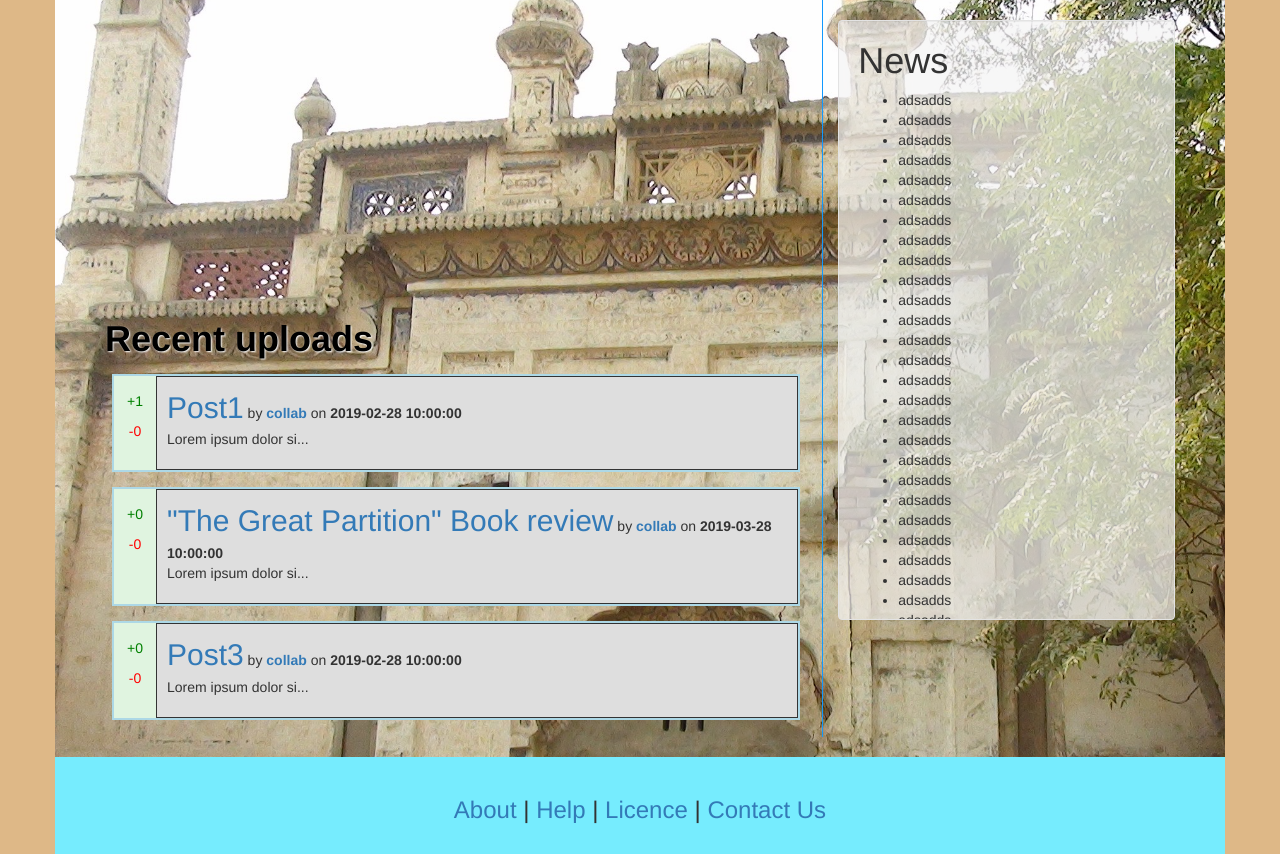
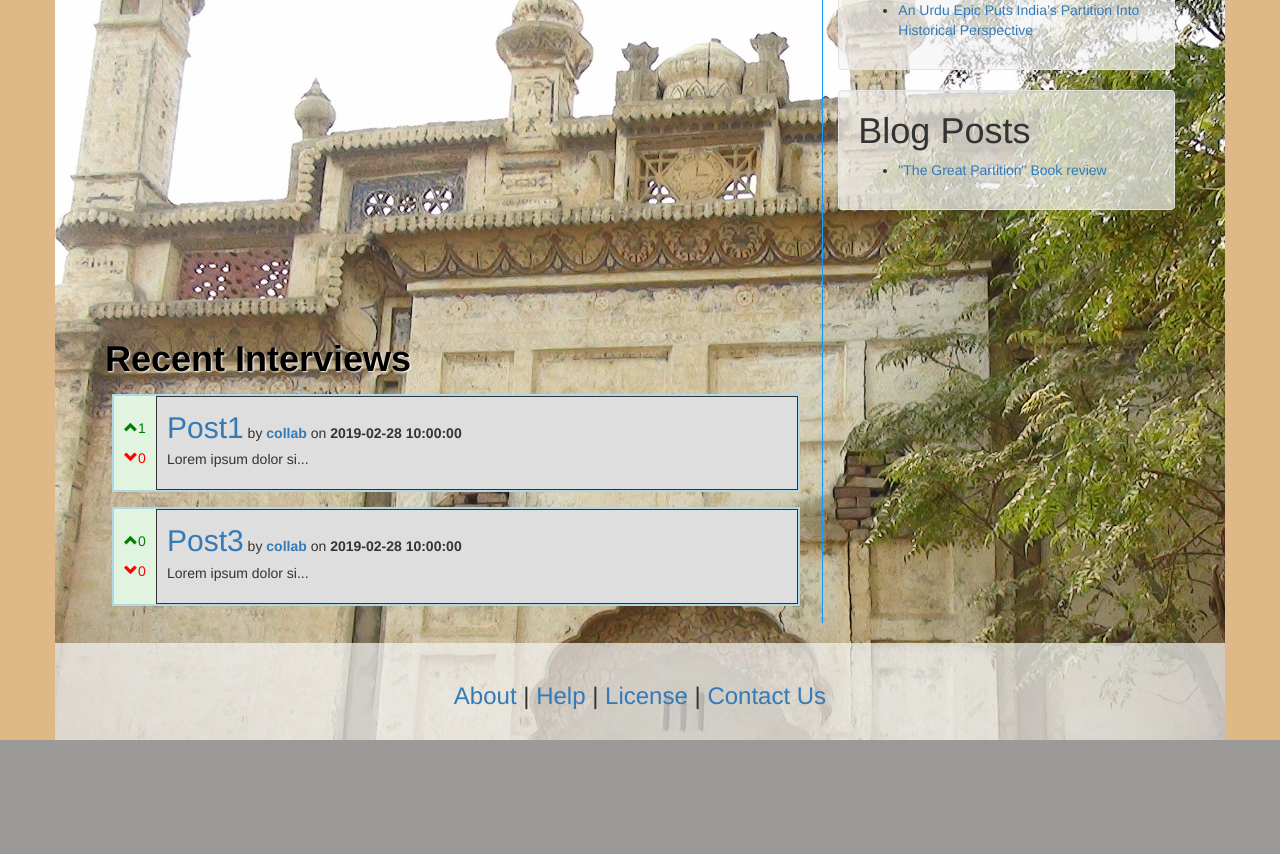
Before and after one commit to kalpitk/Web-Portal-India-Partition, a Flask app: page / in a window 1280 px wide. Shown: the part 453-1307 px from the top of the page. After the commit the page ends 1193 px from the top, so only its background shows below. Run offline with Flask 2, Linux system fonts and the light colour scheme; data comes from the database, SQL or seed files in the repository; both versions use the stored data as it was after the commit; some libraries are stand-ins or nearby versions.

Commit message:
add search bar, upvote, downvote buttons, ui enhancements

```diff
--- a/app.py
+++ b/app.py
@@ -22,11 +22,17 @@ def home():
   res = cursor.fetchall()
 
   cursor.execute("""SELECT post_id,nameofarticle,upvotes,downvotes,content,post_time,
-						     writer_username,migrated FROM post WHERE Is_Approved IS TRUE ORDER BY upvotes""")
+						     writer_username,migrated FROM post WHERE is_approved IS TRUE AND is_blog IS FALSE ORDER BY upvotes""")
   posts = cursor.fetchall()
+
+  cursor.execute("""SELECT post_id,nameofarticle,upvotes,downvotes,content,post_time,
+						     writer_username,migrated FROM post WHERE is_approved IS TRUE AND is_blog IS TRUE ORDER BY upvotes""")
+  posts1 = cursor.fetchall()
+
   posts.reverse()
+  posts1.reverse()
 
-  return render_template('home.html', res = res, posts = posts)
+  return render_template('home.html', res = res, posts = posts, posts1 = posts1)
 
 @app.route("/sign_up_page", methods = ['POST', 'GET'])
 def sign_up_page():
@@ -43,7 +49,23 @@ def approve_post():
     return str(False)
   success = True
   try:
-    cursor.execute("UPDATE post SET Is_Approved=TRUE WHERE post_id=%s;",(post_id,))
+    cursor.execute("UPDATE post SET is_approved is TRUE WHERE post_id=%s;",(post_id,))
+    mydb.commit()
+  except:
+    success = False
+  return str(success)
+
+@app.route("/vote_post", methods = ['POST', 'GET'])
+def vote_post():
+  vote = request.form.get('vote')
+  post_id = request.form.get('post_id')
+  success = True
+
+  try:
+    if vote == '1':
+      cursor.execute("UPDATE post SET upvotes = upvotes + 1 WHERE post_id=%s;",(post_id,))
+    else:
+      cursor.execute("UPDATE post SET downvotes = downvotes + 1 WHERE post_id=%s;",(post_id,))
     mydb.commit()
   except:
     success = False
@@ -51,12 +73,12 @@ def approve_post():
 
 @app.route('/profile/<user>')
 def profile(user=None):
-  cursor.execute("""SELECT username,name,email_id,Is_moderator,Is_admin,contributions FROM user WHERE username = %s""", (user,))
+  cursor.execute("""SELECT username,name,email_id,is_moderator,is_admin,contributions FROM user WHERE username = %s""", (user,))
   res = cursor.fetchall()
   if len(res) == 0:
     return redirect(url_for('lost'))
 
-  cursor.execute("""SELECT post_id,nameofarticle FROM post WHERE writer_username = %s AND Is_Approved IS TRUE""", (user,))
+  cursor.execute("""SELECT post_id,nameofarticle FROM post WHERE writer_username = %s AND is_approved IS TRUE""", (user,))
   post = cursor.fetchall()
   return render_template('user.html',user=res,post=post)
 
@@ -68,7 +90,7 @@ def post(post_id):
 		user = session.get('username')
 
   cursor.execute("""SELECT post_id,nameofarticle,upvotes,downvotes,content,video_link,post_time,
-                  writer_username,approver_username,migrated,Is_Approved FROM post WHERE post_id = %s""", (post_id,))
+                  writer_username,approver_username,migrated,is_approved FROM post WHERE post_id = %s""", (post_id,))
   post_data = cursor.fetchall()
 
   if not post_data[0][9] and not session.get('moderator') and user != post_data[0][7]:
@@ -118,7 +140,7 @@ def deletecomment(post_id,comment_id):
 @app.route('/top_posts')
 def top_posts():
   cursor.execute("""SELECT post_id,nameofarticle,upvotes,downvotes,content,post_time,
-						     writer_username,migrated FROM post WHERE Is_Approved IS TRUE ORDER BY upvotes""")
+						     writer_username,migrated FROM post WHERE is_approved IS TRUE AND is_blog IS FALSE ORDER BY upvotes""")
   res = cursor.fetchall()
   res.reverse()
   return render_template('post_list.html', posts=res)
@@ -126,12 +148,12 @@ def top_posts():
 @app.route('/search_post')
 def search_post():
   query = request.args.get('query')
-  if 'query' not in request.args:
+  if 'query' not in request.args or '%' in query:
     query = ''
   query = '%' + query + '%'
-  print query
+
   cursor.execute("""SELECT post_id,nameofarticle,upvotes,downvotes,content,post_time,
-						     writer_username,migrated FROM post WHERE Is_Approved IS TRUE AND nameofarticle
+						     writer_username,migrated FROM post WHERE is_approved IS TRUE AND nameofarticle
                  LIKE %s ORDER BY upvotes""", (query,))
   res = cursor.fetchall()
   res.reverse()
@@ -146,21 +168,21 @@ def post_list():
 
   if src_lat == None and src_lng == None and dest_lat == None and dest_lng == None:
     cursor.execute("""SELECT post_id,nameofarticle,upvotes,downvotes,content,post_time,
-						     writer_username,migrated FROM post WHERE Is_Approved IS TRUE""")
+						     writer_username,migrated FROM post WHERE is_approved IS TRUE AND is_blog IS FALSE""")
   elif src_lat != None and src_lng != None and dest_lat == None and dest_lng == None:
     cursor.execute("""SELECT post_id,nameofarticle,upvotes,downvotes,content,post_time,
 						        writer_username,migrated FROM post INNER JOIN migration
-                    ON migrated = mig_id WHERE Is_Approved IS TRUE AND ((src_lat LIKE %s And src_lng LIKE %s) OR
+                    ON migrated = mig_id WHERE is_approved IS TRUE AND is_blog IS FALSE AND ((src_lat LIKE %s And src_lng LIKE %s) OR
                     (dest_lat LIKE %s And dest_lng LIKE %s))""", (src_lat, src_lng,src_lat, src_lng,))
   elif src_lat == None and src_lng == None and dest_lat != None and dest_lng != None:
     cursor.execute("""SELECT post_id,nameofarticle,upvotes,downvotes,content,post_time,
 						       writer_username,migrated FROM post INNER JOIN migration
-                   ON migrated = mig_id WHERE Is_Approved IS TRUE AND ((src_lat LIKE %s And src_lng LIKE %s) OR
+                   ON migrated = mig_id WHERE is_approved IS TRUE AND is_blog IS FALSE AND ((src_lat LIKE %s And src_lng LIKE %s) OR
                    (dest_lat LIKE %s And dest_lng LIKE %s))""", (dest_lat, dest_lng,dest_lat, dest_lng,))
   elif src_lat != None and src_lng != None and dest_lat != None and dest_lng != None:
     cursor.execute("""SELECT post_id,nameofarticle,upvotes,downvotes,content,post_time,
 						       writer_username,migrated FROM post INNER JOIN migration
-                   ON migrated = mig_id WHERE Is_Approved IS TRUE AND src_lat LIKE %s
+                   ON migrated = mig_id WHERE is_approved IS TRUE AND is_blog IS FALSE AND src_lat LIKE %s
                    And src_lng LIKE %s AND dest_lat LIKE %s And dest_lng LIKE %s""", (src_lat,src_lng,dest_lat, dest_lng,))
   else:
     return redirect(url_for('lost'))
@@ -175,9 +197,9 @@ def dashboard():
     return redirect(url_for('lost'))
   user = session.get('username')
   cursor.execute("""SELECT post_id,nameofarticle,upvotes,downvotes,content,post_time,
-		                writer_username,migrated,Is_Approved FROM post WHERE writer_username = %s""", (user,))
+		                writer_username,migrated,is_approved FROM post WHERE writer_username = %s""", (user,))
   posted_list = cursor.fetchall()
-  cursor.execute("""SELECT Is_Moderator,Is_Admin FROM user WHERE username = %s""", (user,))
+  cursor.execute("""SELECT is_moderator,is_admin FROM user WHERE username = %s""", (user,))
   me = cursor.fetchall()
 
   if not me[0][0] and not me[0][1]:
@@ -185,22 +207,22 @@ def dashboard():
   if me[0][0] :
 		cursor.execute("""SELECT post_id,nameofarticle,upvotes,downvotes,content,post_time,
 						writer_username,migrated FROM post
-						WHERE Is_Approved= FALSE""")
+						WHERE is_approved IS FALSE""")
 		unapproved_list= cursor.fetchall()
 		if not me[0][1]:
 			return render_template('dashboard.html', data=posted_list, user=user,
 							unapproved_list=unapproved_list, ismod=True, isadmin=False)
 		else:
 			cursor.execute("""SELECT username,name,email_id,contributions FROM user
-					 WHERE Is_Moderator = TRUE AND Is_Admin= FALSE""")
+					 WHERE is_moderator IS TRUE AND is_admin IS FALSE""")
 			moderators_list=cursor.fetchall()
 			return render_template('dashboard.html', data=posted_list, user=user,
 					unapproved_list=unapproved_list, mods=moderators_list, ismod=True, isadmin=True)
 
-@app.route('/dashboard/delmod/<username>')
+@app.route('/dashboard/delmod/<username>', methods=['POST'])
 def removeMod(username):
 	if session.get('admin'):
-		cursor.execute("""UPDATE user SET Is_Moderator=FALSE WHERE username=%s""", (username,))
+		cursor.execute("""UPDATE user SET is_moderator IS FALSE WHERE username=%s""", (username,))
 		mydb.commit()
 	return redirect(url_for('dashboard'))
 
@@ -248,7 +270,7 @@ def sign_up():
 def login():
   username = request.form['username']
   password = hashlib.md5(request.form['password'].encode()).hexdigest()
-  cursor.execute("""SELECT username, password, email_id, Is_Moderator, Is_Admin, contributions FROM user WHERE username = %s""", (username,))
+  cursor.execute("""SELECT username, password, email_id, is_moderator, is_admin, contributions FROM user WHERE username = %s""", (username,))
   res = cursor.fetchall()
 
   if cursor.rowcount == 0 :
@@ -295,5 +317,5 @@ def makepost():
 if __name__ == "__main__":
   app.config['SESSION_TYPE'] = 'filesystem'
   app.run(
-    host='0.0.0.0',
+    # host='0.0.0.0',
     debug=True)
--- a/templates/dashboard.html
+++ b/templates/dashboard.html
@@ -168,7 +168,7 @@
 			<br>
 			<a href="#"><h3>About</a> |
 			<a href="#">Help</a> |
-			<a href="#">Licence</a> |
+			<a href="#">License</a> |
 			<a href="#">Contact Us</h3></a>
 			</br>
 		</div>
--- a/templates/home.html
+++ b/templates/home.html
@@ -8,6 +8,7 @@
 	<script src="https://ajax.googleapis.com/ajax/libs/jquery/3.3.1/jquery.min.js"></script>
 	<!-- <link rel="stylesheet" href="{{ url_for('static', filename='css/home.css') }}"> -->
 	<link rel="stylesheet" href="{{ url_for('static', filename='css/post_list.css') }}">
+	<link rel="stylesheet" href="https://cdnjs.cloudflare.com/ajax/libs/font-awesome/4.7.0/css/font-awesome.min.css">
 	<script src="{{ url_for('static', filename='js/map.js') }}"></script>
 	<script async defer src="https://maps.googleapis.com/maps/api/js?key=&callback=initMap">
 	</script>
@@ -68,13 +69,13 @@
 				<div class=" col-lg-8 col-md-8" style="border-right:solid #1199ff 1px;">
 					<div style="min-height:500px;" id="map">
 					</div>
-					<h1 style="color: black; font-weight:1000; text-shadow: 1px 1px 2px white">Recent uploads</h1>
+					<h1 style="color: black; font-weight:1000; text-shadow: 1px 1px 2px white; padding-top: 20px;">Recent Interviews</h1>
 					<div class="row" style="margin:2px;">
 							{% for post in posts %}
 							<div class="post">
 								<div class="votes">
-									<p style="color: green;"> +{{ post[2] }}</p>
-									<p style="color: red">-{{ post[3] }}</p>
+									<p style="color: green; padding-top: 7px;"><span class="glyphicon glyphicon glyphicon-chevron-up"></span>{{ post[2] }}</p>
+									<p style="color: red"><span class="glyphicon glyphicon glyphicon-chevron-down"></span>{{ post[3] }}</p>
 								</div>
 								<div class="postlink">
 									<header>
@@ -89,78 +90,38 @@
 					</div>
 				</div>
 
-				<div class=" col-lg-4 col-md-4">
+				<div class="col-lg-4 col-md-4">
+					<form style="height: 50px;" action="/search_post">
+						<input type="text" id="query" name="query" style="width: 100%; padding-top: 0px;" placeholder="Search Post ...">
+						<button type="submit" style="position:absolute; right:14px; top:0; float: right;"><i class="fa fa-search"></i></button>
+					</form>
 					<div class="well signin2 " style="padding-top: 0px;background-color:rgba(245,245,245,0.7)">
-					<h1 >News</h1>
-					<ul>
-					<li>adsadds</li>
-					<li>adsadds</li>
-					<li>adsadds</li>
-					<li>adsadds</li>
-					<li>adsadds</li>
-					</ul>
+						<h1>News</h1>
+						<ul>
+							<li><a href="https://www.theguardian.com/cities/2019/apr/12/life-swap-the-families-forced-to-trade-places-after-india-partition-india-pakistan-kolkata-dhaka">Life swap: the families forced to trade places after Indian Partition </a></li>
+							<li><a href="https://www.hindustantimes.com/world-news/ancient-indian-writing-makes-a-mark-in-key-uk-review/story-CmGZZZMahgNwMXUiTUwJMI.html">Ancient Indian writing makes a mark in key UK review</a></li>
+							<li><a href="https://www.nytimes.com/2019/04/08/books/review/qurratulain-hyder-river-of-fire.html">An Urdu Epic Puts India’s Partition Into Historical Perspective</a></li>
+						</ul>
 					</div>
 					<div class="well signin2 " style="overflow-y:scroll;padding-top: 0px;background-color:rgba(245,245,245,0.7);max-height: 600px;">
-					<h1 >News</h1>
-					<ul>
-					<li>adsadds</li>
-					<li>adsadds</li>
-					<li>adsadds</li>
-					<li>adsadds</li>
-					<li>adsadds</li>
-					<li>adsadds</li>
-					<li>adsadds</li>
-					<li>adsadds</li>
-					<li>adsadds</li>
-					<li>adsadds</li>
-					<li>adsadds</li>
-					<li>adsadds</li>
-					<li>adsadds</li>
-					<li>adsadds</li>
-					<li>adsadds</li>
-					<li>adsadds</li>
-					<li>adsadds</li>
-					<li>adsadds</li>
-					<li>adsadds</li>
-					<li>adsadds</li>
-					<li>adsadds</li>
-					<li>adsadds</li>
-					<li>adsadds</li>
-					<li>adsadds</li>
-					<li>adsadds</li>
-					<li>adsadds</li>
-					<li>adsadds</li>
-					<li>adsadds</li>
-					<li>adsadds</li>
-					<li>adsadds</li>
-					<li>adsadds</li>
-					<li>adsadds</li>
-					<li>adsadds</li>
-					<li>adsadds</li>
-					<li>adsadds</li>
-					<li>adsadds</li>
-					<li>adsadds</li>
-					<li>adsadds</li>
-					<li>adsadds</li>
-					<li>adsadds</li>
-					<li>adsadds</li>
-					<li>adsadds</li>
-					<li>adsadds</li>
-					<li>adsadds</li>
-					<li>adsadds</li>
-					</ul>
+						<h1>Blog Posts</h1>
+						<ul>
+							{% for post in posts1 %}
+							<li><a href="/post/{{post[0]}}">{{post[1]}}</a></li>
+							{% endfor %}
+						</ul>
 					</div>
 				</div>
 			</div>
 
 		</div>
-		<div class="row" style="background-color: #76ECFE;text-align: center;">
+		<div class="row" style="background-color: rgba(245,245,245,0.7);text-align: center;">
 			<br>
 			<a href="#">
 				<h3>About
 				</a> |
 				<a href="#">Help</a> |
-				<a href="#">Licence</a> |
+				<a href="#">License</a> |
 				<a href="#">Contact Us</h3></a>
 			</br>
 		</div>
```
Also changed, not shown: schema.sql (+15 -13 lines), templates/postpage.html (+24 -1 lines).
